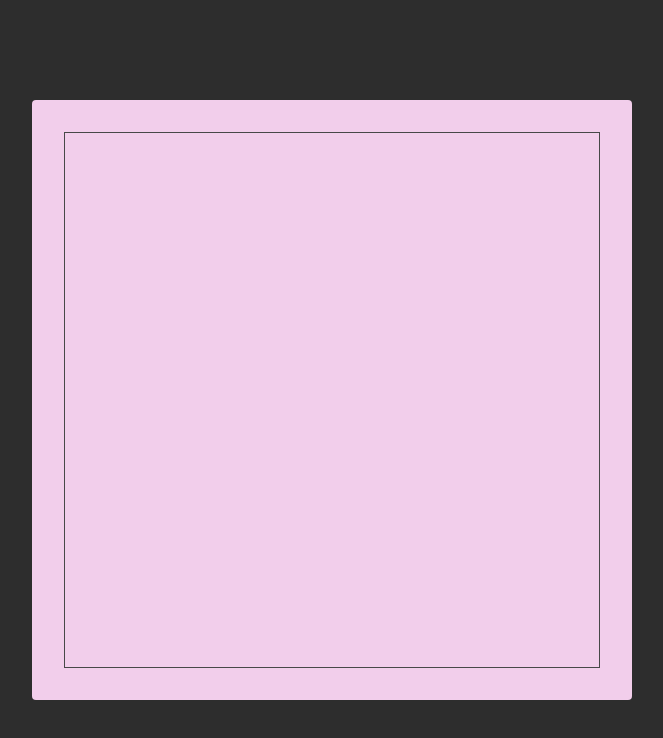
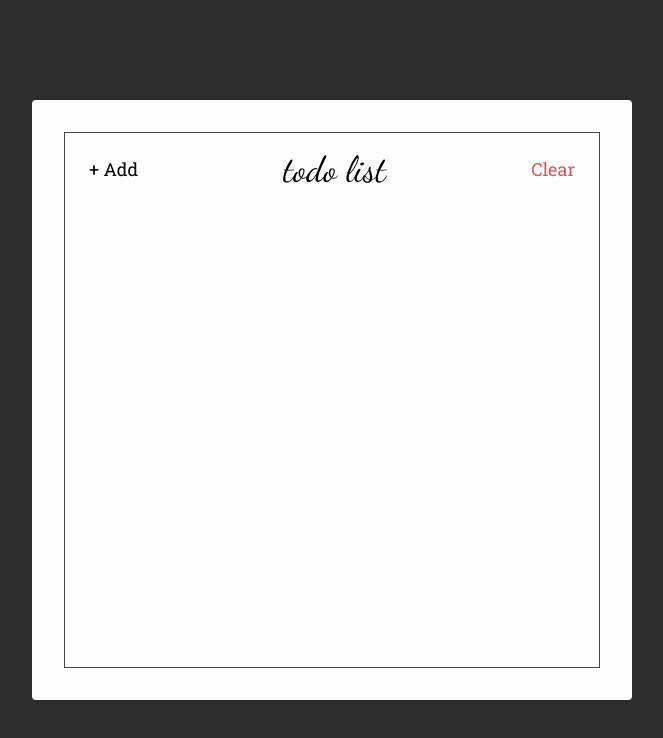
Before and after one commit to entushidayatus/online-course, a website: page index.html in a window 1280 px wide. Shown: the whole page, without its empty margins (308-971 px from the left). Drawn offline with Linux system fonts and the light colour scheme.

Commit message:
add style header

```diff
--- a/index.html
+++ b/index.html
@@ -14,7 +14,13 @@
   </head>
   <body>
     <div class="container">
-      <div class="frame"></div>
+      <div class="frame">
+        <div class="header">
+          <div class="header-btn">+ Add</div>
+          <div class="header-title">ToDo List</div>
+          <div class="header-btn main-red-color">Clear</div>
+        </div>
+      </div>
     </div>
   </body>
 </html>
--- a/style.css
+++ b/style.css
@@ -1,5 +1,13 @@
 * {
   box-sizing: border-box;
+}
+
+:root {
+  --main-red-color: #e05252;
+}
+
+.main-red-color {
+  color: var(--main-red-color);
 }
 
 html {
@@ -27,7 +35,7 @@ body {
 .container {
   width: 600px;
   height: 600px;
-  background-color: #f2ceeb;
+  background-color: #fefefe;
   border-radius: 4px;
 
   padding: 32px;
@@ -37,3 +45,28 @@ body {
   border: 1px solid #484848;
   height: 100%;
 }
+
+.header {
+  display: flex;
+  align-items: flex-start;
+}
+
+.header-title {
+  flex: 1;
+  text-align: center;
+  font-size: 3.6rem;
+  text-transform: lowercase;
+  padding: 15px 0 0 0;
+
+  font-family: "Dancing Script", cursive;
+}
+
+.header-btn {
+  font-size: 1.8rem;
+  font-family: "Roboto Slab", serif;
+  padding: 24px;
+
+  border: unset;
+  background: unset;
+  outline: unset;
+}
```
